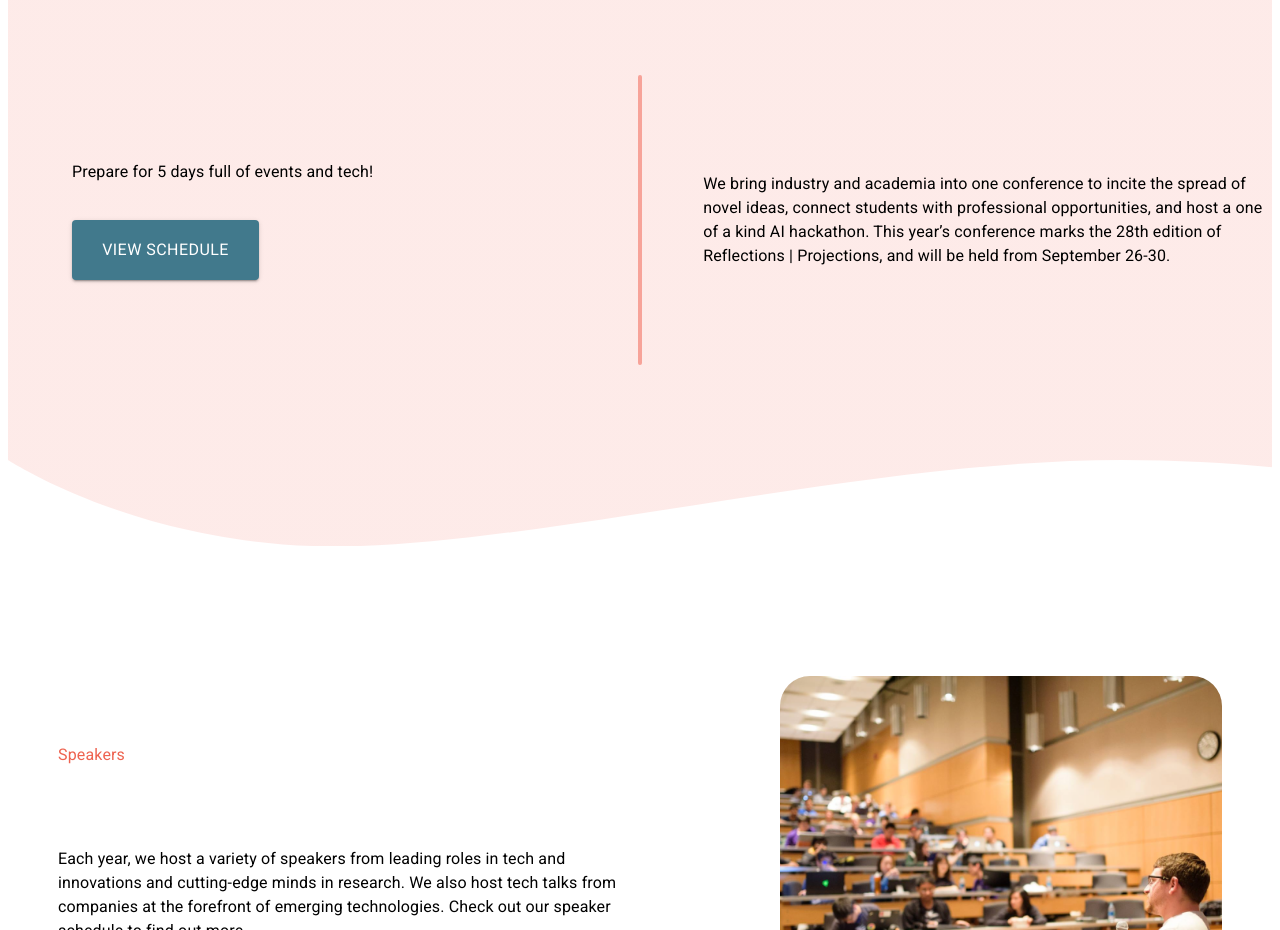
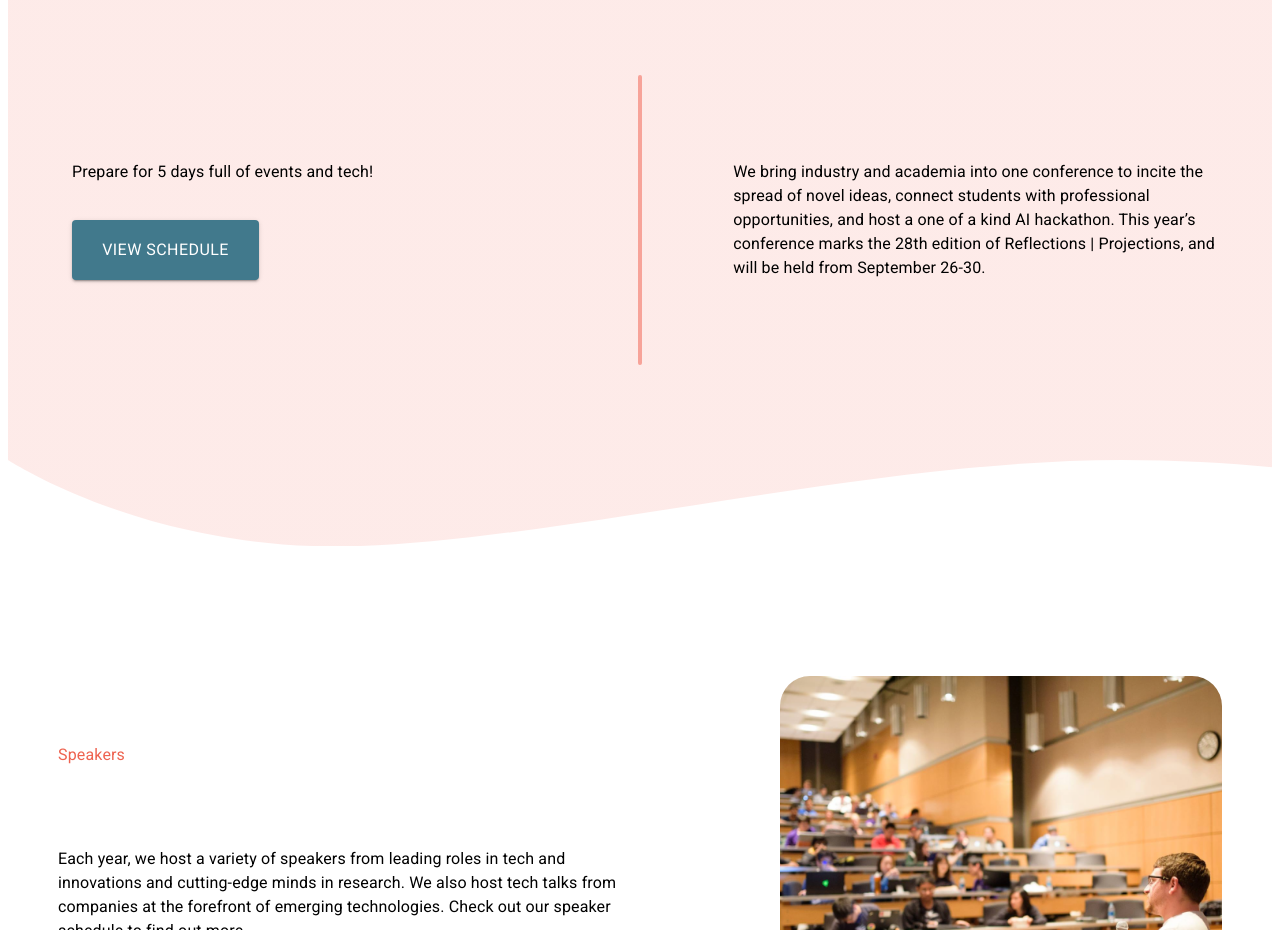
Before and after one commit to ReflectionsProjections/rp2022, a Next.js app: page / in a window 1280 px wide. Shown: the part 1820-2750 px from the top of the page. Built offline with nearby package versions, Linux system fonts and the light colour scheme.

Commit message:
Changed the font sizes

```diff
--- a/components/AboutStyles.js
+++ b/components/AboutStyles.js
@@ -78,7 +78,6 @@ const useStyles = makeStyles({
         alignItems: "flex-start",
         padding: "0px",
         gap: "36px",
-
         width: "80%",
         height: "auto",
 
@@ -97,7 +96,7 @@ const useStyles = makeStyles({
         fontFamily: 'Roboto',
         fontStyle: "normal",
         fontWeight: 700,
-        fontSize: "16px",
+        fontSize: "18px",
         lineHeight: "22px",
         /* or 138% */
 
--- a/components/SponsorSection.module.scss
+++ b/components/SponsorSection.module.scss
@@ -81,7 +81,7 @@ $mobile: '420px';
   font-family: 'Roboto';
   font-style: normal;
   font-weight: 700;
-  font-size: 48px;
+  font-size: 44px;
   line-height: 56px;
   letter-spacing: 0.3px;
 
@@ -107,7 +107,7 @@ $mobile: '420px';
   font-family: 'Roboto';
   font-style: normal;
   font-weight: 700;
-  font-size: 24px;
+  font-size: 18px;
   line-height: 36px;
   /* identical to box height, or 150% */
 
--- a/styles/Landing.module.scss
+++ b/styles/Landing.module.scss
@@ -124,7 +124,7 @@ $mobile: '420px';
   font-family: 'Roboto';
   font-style: normal;
   font-weight: 700;
-  font-size: 48px;
+  font-size: 44px;
   line-height: 56px;
   letter-spacing: 0.3px;
 
@@ -168,7 +168,7 @@ $mobile: '420px';
   font-family: 'Roboto';
   font-style: normal;
   font-weight: 400;
-  font-size: 24px;
+  font-size: 18px;
   line-height: 36px;
   /* or 150% */
 
@@ -291,7 +291,7 @@ $mobile: '420px';
   display: flex;
   flex-direction: column;
   align-items: flex-start;
-  padding: 0px;
+  padding: 30px;
 }
 
 .scheduleHeader {
@@ -301,7 +301,7 @@ $mobile: '420px';
   font-family: 'Roboto';
   font-style: normal;
   font-weight: 700;
-  font-size: 48px;
+  font-size: 44px;
   line-height: 64px;
   /* or 133% */
 
@@ -330,13 +330,13 @@ $mobile: '420px';
   font-family: 'Roboto';
   font-style: normal;
   font-weight: 400;
-  font-size: 24px;
+  font-size: 18px;
   line-height: 36px;
   /* or 150% */
 
   @media screen and (max-width: $mobile) {
     font-weight: 400;
-    font-size: 20px;
+    font-size: 18px;
     line-height: 150%;
     padding: 0 10px;
   }
@@ -379,7 +379,7 @@ $mobile: '420px';
   font-family: 'Roboto';
   font-style: normal;
   font-weight: 700;
-  font-size: 48px;
+  font-size: 44px;
   line-height: 56px;
   letter-spacing: 0.3px;
 
@@ -431,12 +431,12 @@ $mobile: '420px';
   font-family: 'Roboto';
   font-style: normal;
   font-weight: 400;
-  font-size: 24px;
+  font-size: 18px;
   line-height: 36px;
   /* or 150% */
 
   @media screen and (max-width: $mobile) {
-    font-size: 18px;
+    font-size: 16px;
     line-height: 150%;
     text-align: center;
   }
```
